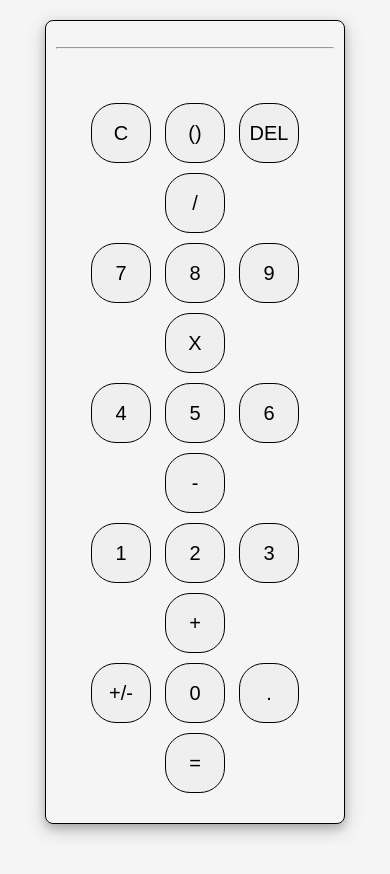
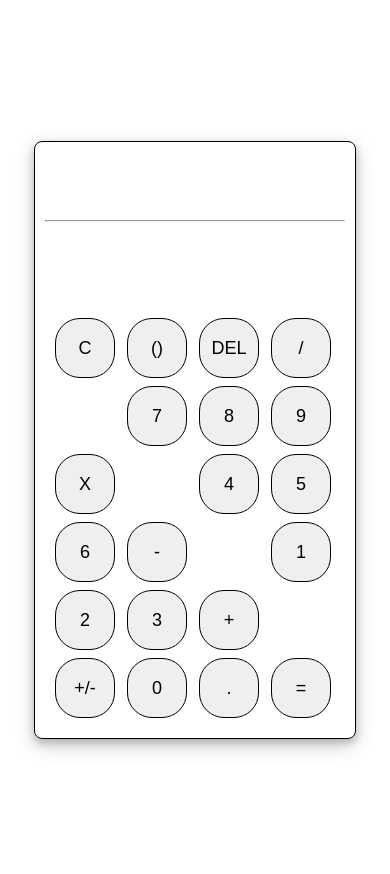
Before and after one commit to abhishekk119/calculatornew, a plain HTML site: page index.html in a window 390 px wide. Before the commit the page ends 844 px from the top, so only its background shows below. Drawn offline with Linux system fonts and the light colour scheme.

Commit message:
Update styles.css

```diff
--- a/styles.css
+++ b/styles.css
@@ -1,37 +1,24 @@
-/* Add these at the top of your styles.css */
-html {
-    font-size: 16px;
-    box-sizing: border-box;
-}
-
-*, *:before, *:after {
-    box-sizing: inherit;
-}
-
-body {
-    margin: 0;
-    padding: 0;
-    min-height: 100vh;
-    display: flex;
-    justify-content: center;
-    align-items: center;
-    background-color: #f5f5f5;
-}
-
-/* Modify your existing container styles */
+/* Base styles for all devices */
 #container {
     text-align: center;
+    margin: 20px auto;
     border: solid 1px black;
     border-radius: 8px;
     box-shadow: 0 4px 8px 0 rgba(0, 0, 0, 0.2), 0 6px 20px 0 rgba(0, 0, 0, 0.19);
-    width: 90%;
+    padding: 10px;
+    width: 100%;
     max-width: 300px;
-    min-width: 250px;
-    margin: 20px auto;
-    padding: 10px;
 }
 
-/* Update button sizes for mobile */
+/* Display area adjustments */
+#display-area, #result-area {
+    min-height: 50px;
+    padding: 5px;
+    overflow: hidden;
+    text-overflow: ellipsis;
+}
+
+/* Button base styles */
 #btn, #colored {
     height: 50px;
     width: 50px;
@@ -39,30 +26,37 @@ body {
     border-radius: 25px;
     margin: 5px;
     font-size: 20px;
-    transition: all 0.2s ease;
+    display: inline-block;
 }
 
-/* Make buttons bigger on smaller screens */
-@media (max-width: 400px) {
-    #btn, #colored {
-        height: 60px;
-        width: 60px;
-        margin: 5px;
+/* Mobile-specific styles */
+@media only screen and (max-width: 600px) {
+    body {
+        padding: 10px;
+        display: flex;
+        justify-content: center;
+        align-items: center;
+        min-height: 100vh;
+    }
+
+    #container {
+        width: 95%;
+        margin: 0 auto;
     }
 
     #buttons-and-operaters-div {
-        padding: 15px;
-    }
-}
-
-/* Adjust font sizes for mobile */
-@media (max-width: 500px) {
-    #display-area-h2 {
-        font-size: 1.2rem;
+        display: grid;
+        grid-template-columns: repeat(4, 1fr);
+        gap: 8px;
+        padding: 10px;
     }
 
-    #result-area-h1 {
-        font-size: 1.5rem;
+    #btn, #colored {
+        height: 60px;
+        width: 100%;
+        max-width: 60px;
+        margin: 0;
+        font-size: 18px;
     }
 }
 
@@ -76,9 +70,3 @@ body {
     background-color: blue;
     transform: scale(1.02);
 }
-
-/* Add this for better touch targets on mobile */
-button {
-    -webkit-tap-highlight-color: transparent;
-    cursor: pointer;
-}
```
